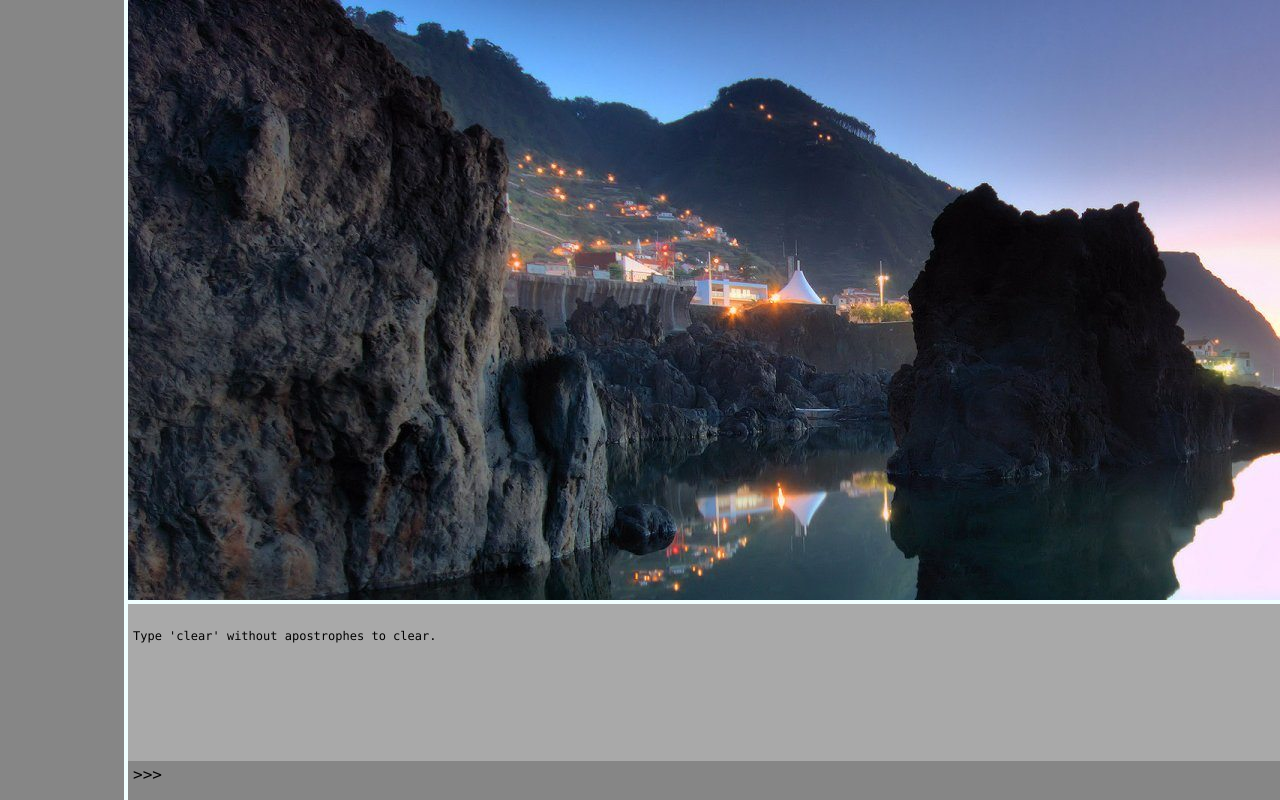
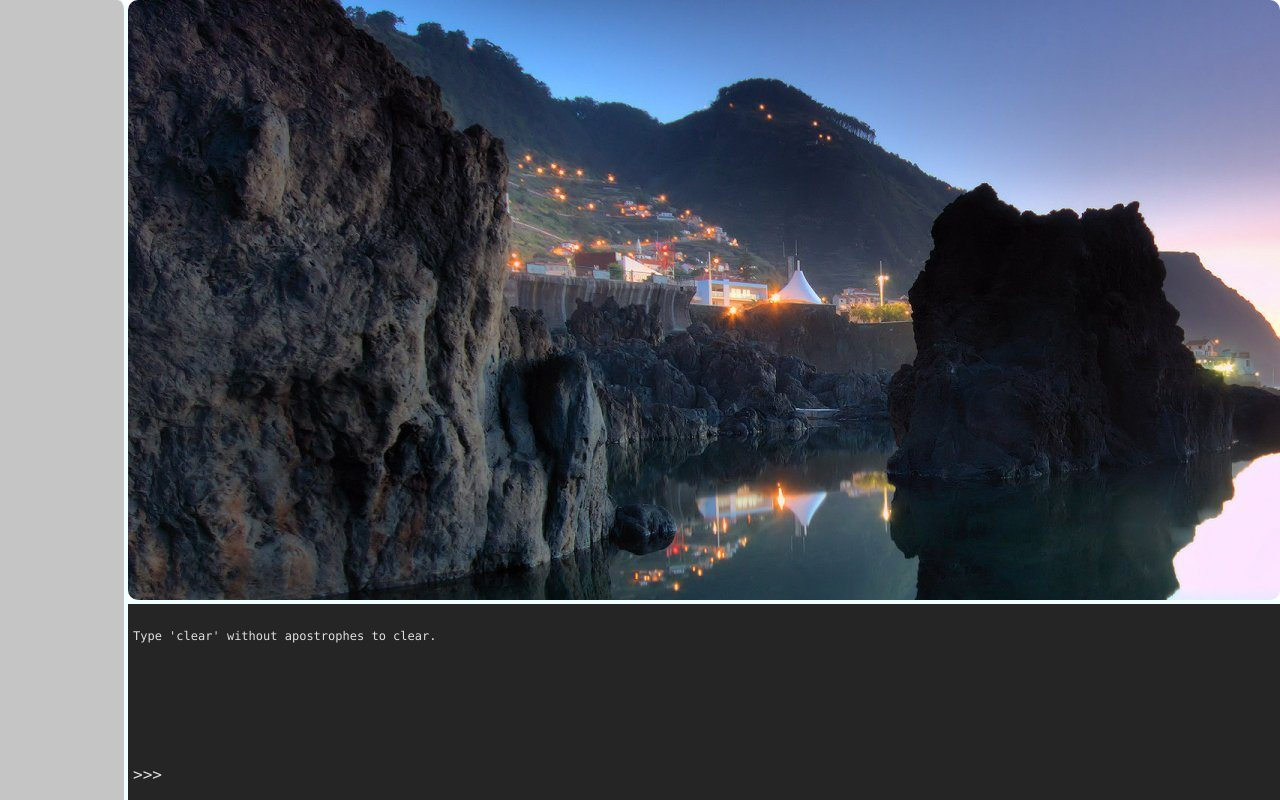
Before and after one commit to diesisfox/ECE496, an Electron app: page my-electron-app/src/main_window/main_window.html in a window 1280 px wide. Drawn offline with Linux system fonts and the light colour scheme; no server answers.

Commit message:
new more contrasting theme, plus console changes to make it look more like a console

```diff
--- a/my-electron-app/src/main_window/style.css
+++ b/my-electron-app/src/main_window/style.css
@@ -14,8 +14,9 @@
     height: 100%;
     width: 10%;
 
-    background: var(--dark-menu-background);
+    background: var(--light-menu-background);
     border-right: 4px solid var(--light-border);
+    border-top-right-radius:  10px;
 }
 
 .page-wrap-content {
@@ -34,8 +35,6 @@
     height: 75%;
 
     margin-bottom: 0;
-
-    background: var(--light-menu-background);
 }
 
 .page-bottom-content {
@@ -44,7 +43,7 @@
     margin-top: 0px;
     height: 25%;
 
-    background: var(--light-menu-background);
+    background: var(--console-black);
     border-top: 4px solid var(--light-border);
 
 }
@@ -52,6 +51,8 @@
 .model-diagram-display {
     height: 100%;
     width: 100%;
+
+    border-radius: 10px;
 
     overflow: auto;
     cursor: grab;
@@ -103,6 +104,7 @@
 .console-text {
     font-family: var(--code-font);
     font-size: 12px;
+    color: var(--console-white);
     white-space: pre-wrap;
     line-height: 1.5;
 }
@@ -115,7 +117,7 @@
 
     padding-left: 5px;
 
-    background-color: var(--dark-menu-background);
+    /* background-color: var(--dark-menu-background); */
     font-family: var(--code-font);
 
     overflow: hidden;
@@ -127,6 +129,8 @@
     width: fit-content;
 
     padding-top: 4px;
+
+    color: var(--console-white);
 }
 
 .console-input {
@@ -136,5 +140,6 @@
 
     font-family: inherit;
     background-color: inherit;
+    color: var(--console-white);
     outline: none;
 }
--- a/my-electron-app/src/theme.css
+++ b/my-electron-app/src/theme.css
@@ -1,6 +1,9 @@
 :root{
+    --console-black: rgb(37,37,37);
+    --console-white: rgb(224, 224, 224);
+
     --dark-menu-background: rgb(134, 134, 134);
-    --light-menu-background: darkgray;
+    --light-menu-background: rgb(197, 197, 197);
     --light-border: azure;
     --code-font: "Lucida Console", Courier, monospace;
 }
```
